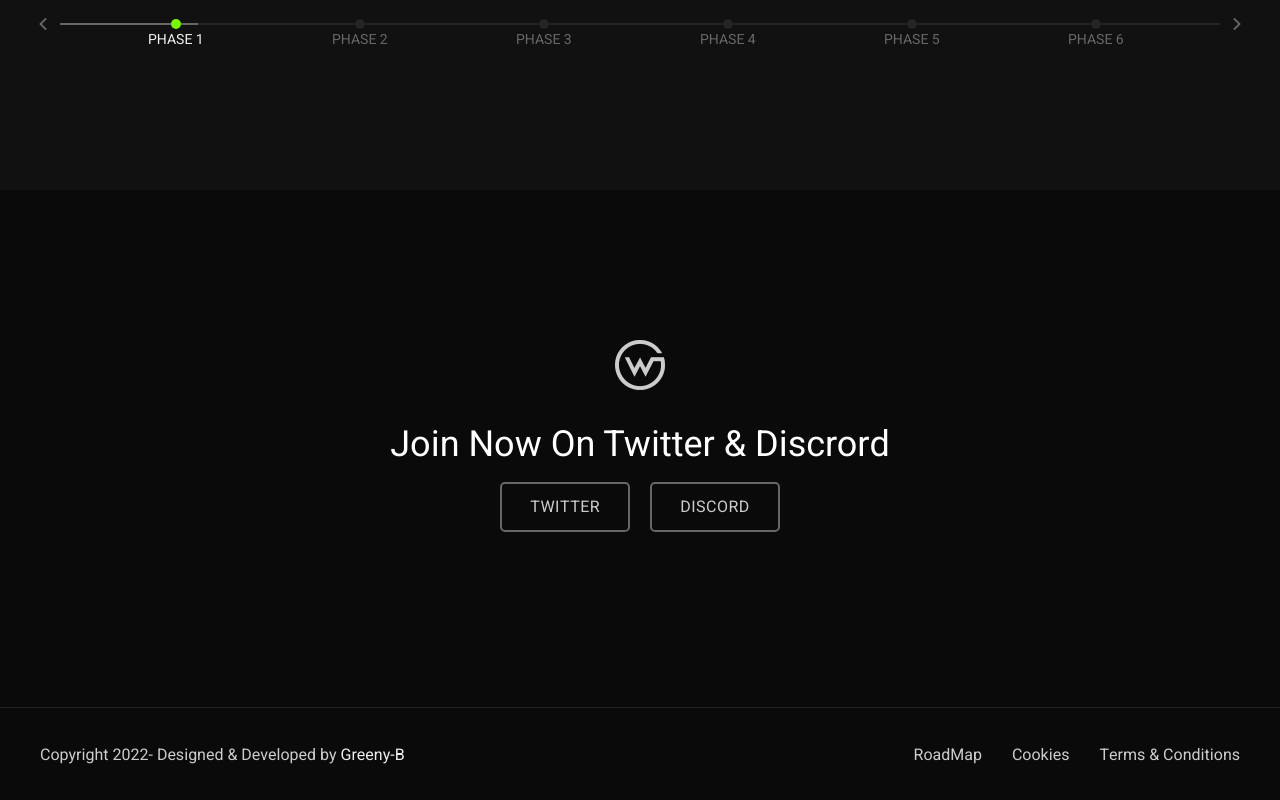
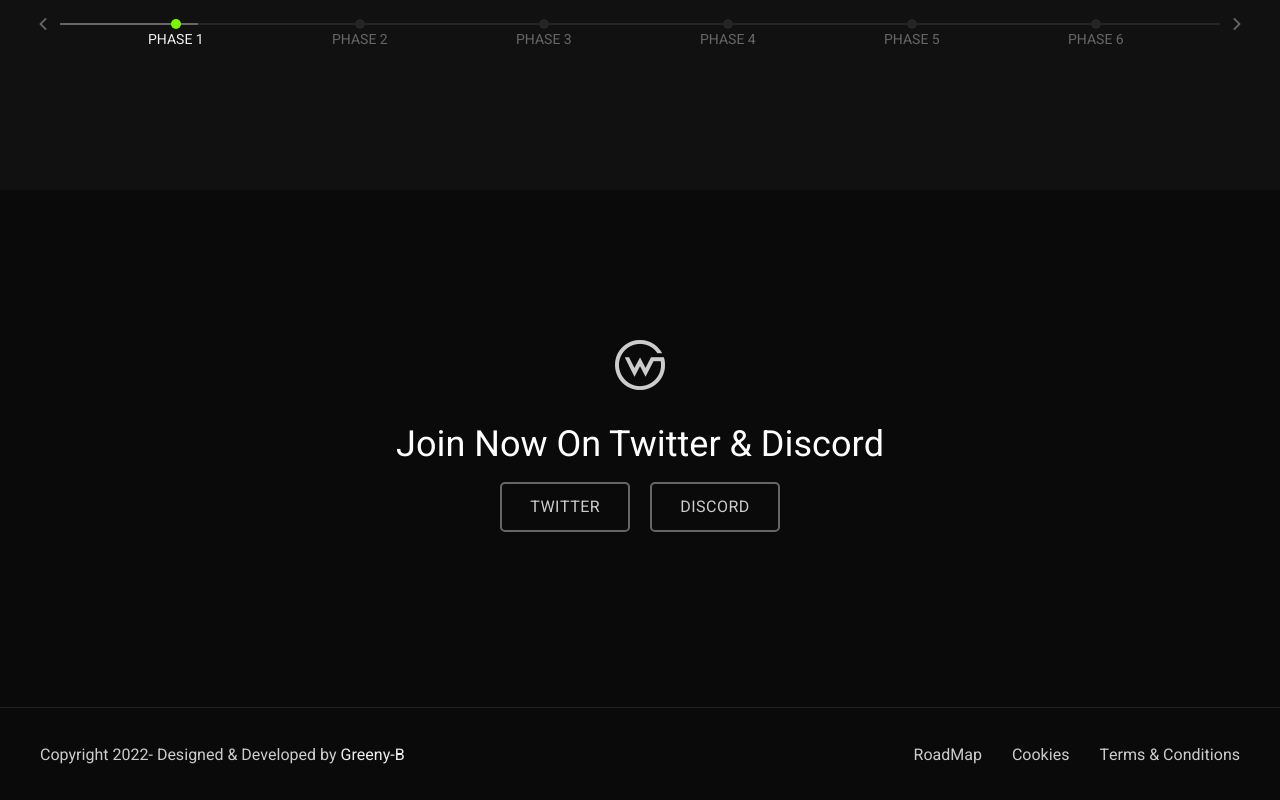
Before and after one commit to lleoooell/gullyverse, a plain HTML site: page index.html in a window 1280 px wide. Shown: the part 8710-9510 px from the top of the page. Drawn offline with nearby package versions, Linux system fonts and the light colour scheme; a web font is replaced by a local one.

Commit message:
Update index.html
discord

```diff
--- a/index.html
+++ b/index.html
@@ -824,7 +824,7 @@
               <div class="img">
                 <img src="img/footer-logo.png" alt="">
               </div>
-              <h3 class="fn_title">Join Now On Twitter & Discrord</h3>
+              <h3 class="fn_title">Join Now On Twitter & Discord</h3>
             <!--   <p class="fn_desc">Morbi non dignissim erat, a blandit felis nec lorem vel orci varius congue ut vitae est. Nam quis tempus nisl. Fusce posuere nibh a mi molestie, sit amet ornare</p> -->
             </div>
 
```
